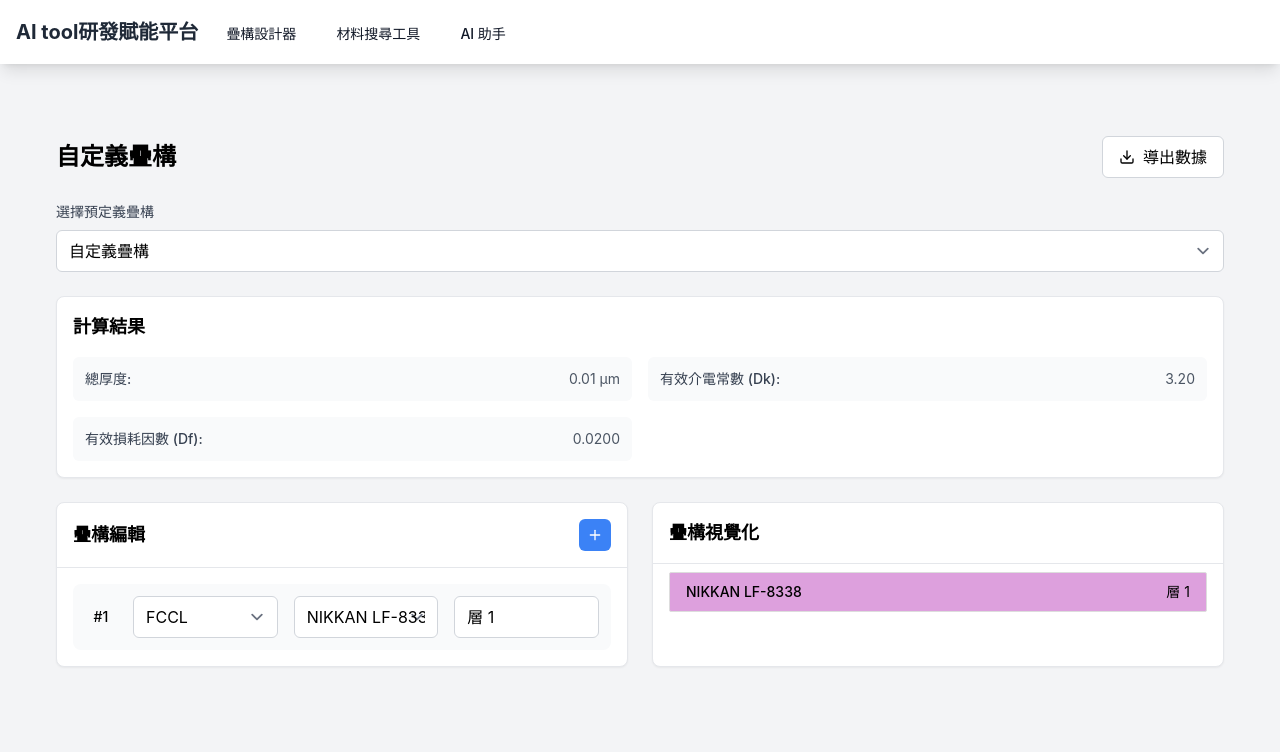
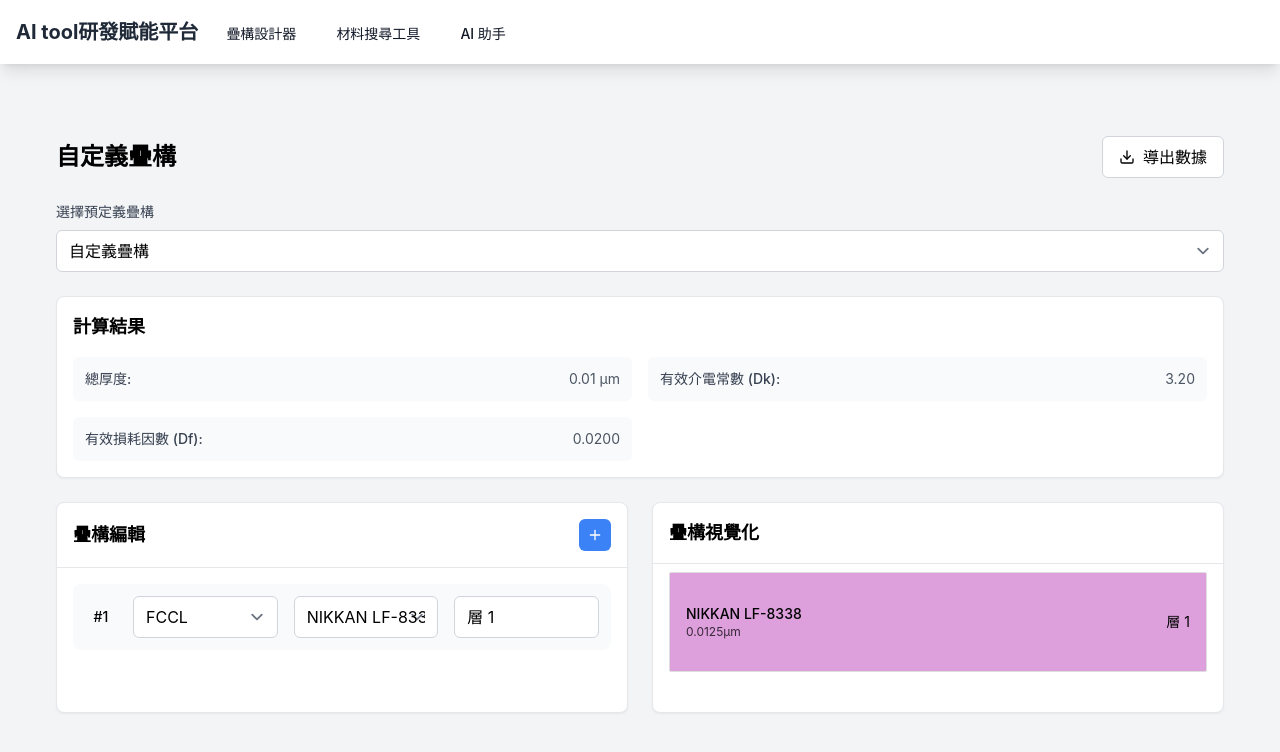
Before and after one commit to angelanchi/pcb-designer-app, a React (Create React App) app: page /stack in a window 1280 px wide. Both pictures are taken after a click on the button 595 px from the left and 535 px from the top of the page. Shown: the top 752 px of the page. Built offline with nearby package versions, Linux system fonts and the light colour scheme.

Commit message:
Add files via upload

```diff
--- a/src/components/MaterialStackApp.jsx
+++ b/src/components/MaterialStackApp.jsx
@@ -113,6 +113,21 @@ const MaterialStackApp = () => {
       return newLayers;
     });
   };
+
+  const layerHeights = useMemo(() => {
+    const layersWithProperties = layers.map(layer => getLayerWithProperties(layer));
+    const thicknesses = layersWithProperties.map(layer => layer?.material?.thickness || 0);
+    const maxThickness = Math.max(...thicknesses);
+    const totalThickness = thicknesses.reduce((sum, t) => sum + t, 0);
+    const MIN_HEIGHT = 20;
+    const MAX_HEIGHT = 100;
+    const CONTAINER_HEIGHT = 400;
+    const scaleFactor = (CONTAINER_HEIGHT - layers.length) / totalThickness;
+    return thicknesses.map(thickness => {
+      const scaledHeight = thickness * scaleFactor;
+      return Math.max(MIN_HEIGHT, Math.min(MAX_HEIGHT, scaledHeight));
+    });
+  }, [layers]);
 
   const handleExport = () => {
     const prepareCSVContent = () => {
@@ -363,21 +378,29 @@ const MaterialStackApp = () => {
           </div>
           <div className="px-4 pb-4 pt-2">
             <div className="space-y-[0.5px] mb-6">
-              {layers.map((layer, index) => (
+              {layers.map((layer, index) => {
+                const layerWithProps = getLayerWithProperties(layer);
+                const thickness = layerWithProps?.material?.thickness || 0;
+
+                return (
                   <div
                     key={index}
                     className="w-full rounded-sm flex items-center justify-between px-4 transition-all duration-200 hover:scale-x-[1.02]"
                     style={{
                       backgroundColor: MATERIAL_COLORS[layer.type] || '#e5e7eb',
-                    height: '40px',
+                      height: `${layerHeights[index]}px`,
                       border: '1px solid #ddd',
                       color: isLightColor(MATERIAL_COLORS[layer.type]) ? '#000' : '#fff',
                     }}
                   >
+                    <div className="flex flex-col">
                       <span className="text-sm font-medium">{layer.materialName}</span>
+                      <span className="text-xs opacity-75">{thickness}µm</span>
+                    </div>
                     <span className="text-sm">{layer.description}</span>
                   </div>
-              ))}
+                );
+              })}
             </div>
           </div>
         </div>
```
Lines whose indentation alone changed are shown as unchanged.
